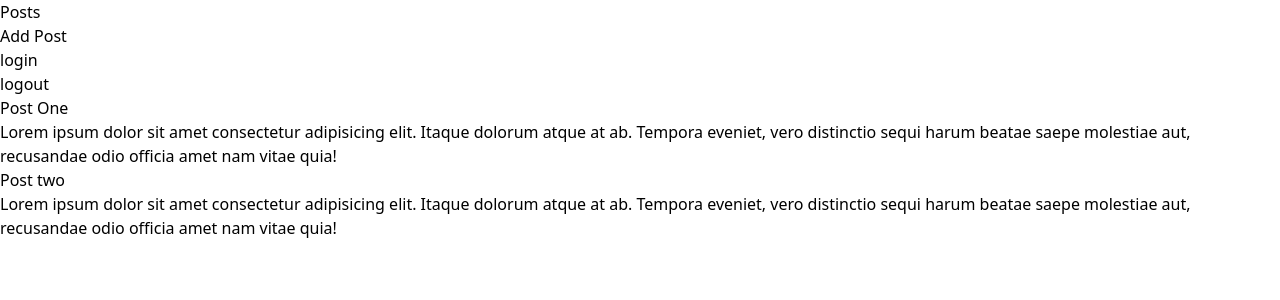
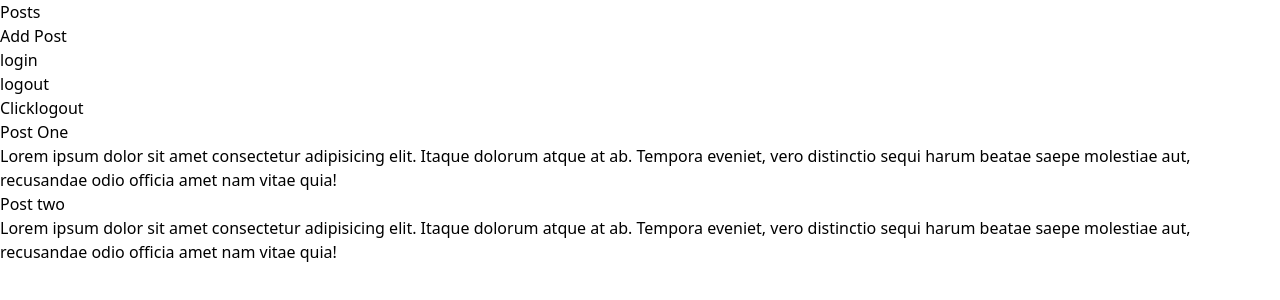
Before and after one commit to Wasayshaikh/react-persist, a React (Vite) app: page / in a window 1280 px wide. Shown: the top 300 px of the page. Built offline with nearby package versions, Linux system fonts and the light colour scheme.

Commit message:
get the state from redux

```diff
--- a/src/views/Home.tsx
+++ b/src/views/Home.tsx
@@ -1,20 +1,31 @@
-import React from 'react'
+import React, { useEffect } from 'react'
+import { useDispatch, useSelector } from 'react-redux';
 import { Link } from 'react-router-dom';
+import { AddPost, getPosts } from '../redux/Slices/PostSlice';
+import { authUser, login, logout } from '../redux/Slices/AuthSlice';
+import { nanoid } from '@reduxjs/toolkit';
 
 const Home = () => {
-    type postType = {
-        posts: Array<{ id: number | string, title: string, body: string }>,
-    };
-    let posts: postType = {
-        posts: [{
-            id: 1, title: "Post One", body: "Lorem ipsum dolor sit amet consectetur adipisicing elit. Itaque dolorum atque at ab. Tempora eveniet, vero distinctio sequi harum beatae saepe molestiae aut, recusandae odio officia amet nam vitae quia!"
-        },
-        {
-            id: 2, title: "Post two", body: "Lorem ipsum dolor sit amet consectetur adipisicing elit. Itaque dolorum atque at ab. Tempora eveniet, vero distinctio sequi harum beatae saepe molestiae aut, recusandae odio officia amet nam vitae quia!"
-        }
-        ]
+    const posts = useSelector(getPosts);
+    const auth = useSelector(authUser);
+    const dispatch = useDispatch();
+    const handleClick = ()=> {
+
+        dispatch(login());
+        dispatch(AddPost({id:nanoid(),title:"asdf", body:"ASdf"}))
+
+
     }
-    const postComponent: React.ReactNode = posts.posts.map(post => (
+    const logouts = ()=> {
+
+        dispatch(logout());
+
+
+    }
+
+    console.log(auth)
+    console.log(posts)
+    const postComponent: React.ReactNode = posts.map(post => (
         <div className="p-3" key={post.id}>
             <Link to={`/post/${post.id}`}>
             <div className="border-2 text-[#111111] border-[#f2f2f2] bg-[#f7f5f5] p-4 rounded-lg shadow-lg shadow-gray-300">
@@ -31,6 +42,12 @@ const Home = () => {
     ))
     return (
         <div className="container lg:max-w-[1200px] m-auto p-4">
+            <button onClick={()=>{
+                handleClick()
+            }}>Click </button>
+             <button onClick={()=>{
+                logouts()
+            }}>logout </button>
             {postComponent}
         </div>
     )
```
